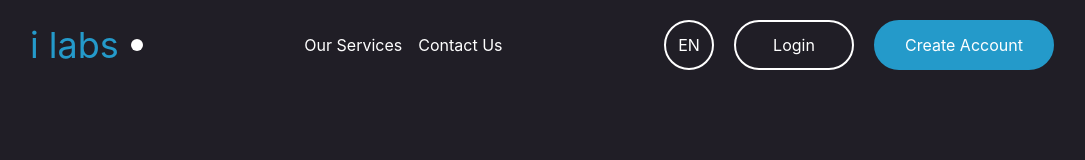
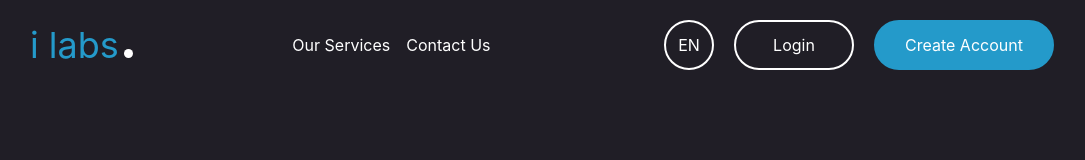
Before and after one commit to faisalhatila/ilabs_assignment, a React (Create React App) app: page / in a window 1280 px wide. Shown: the top 160 px of the page, without its empty margins (98-1183 px from the left). Built offline with nearby package versions, Linux system fonts and the light colour scheme.

Commit message:
logo improved

```diff
--- a/src/components/Navbar/Logo.jsx
+++ b/src/components/Navbar/Logo.jsx
@@ -3,8 +3,9 @@ import React from 'react';
 const Logo = () => {
   return (
     <div className="flex items-center">
-      <h1 className="text-primary text-4xl">i labs</h1>
-      <div className="w-[12px] h-[12px] rounded-[50%] !bg-white ml-3" />
+      <h1 className="text-primary text-4xl relative after:cotent-[''] after:w-[9px] after:h-[9px] after:absolute after:bg-white after:bottom-[7px] after:ml-[5px] after:rounded-[50%]">
+        i labs
+      </h1>
     </div>
   );
 };
```
